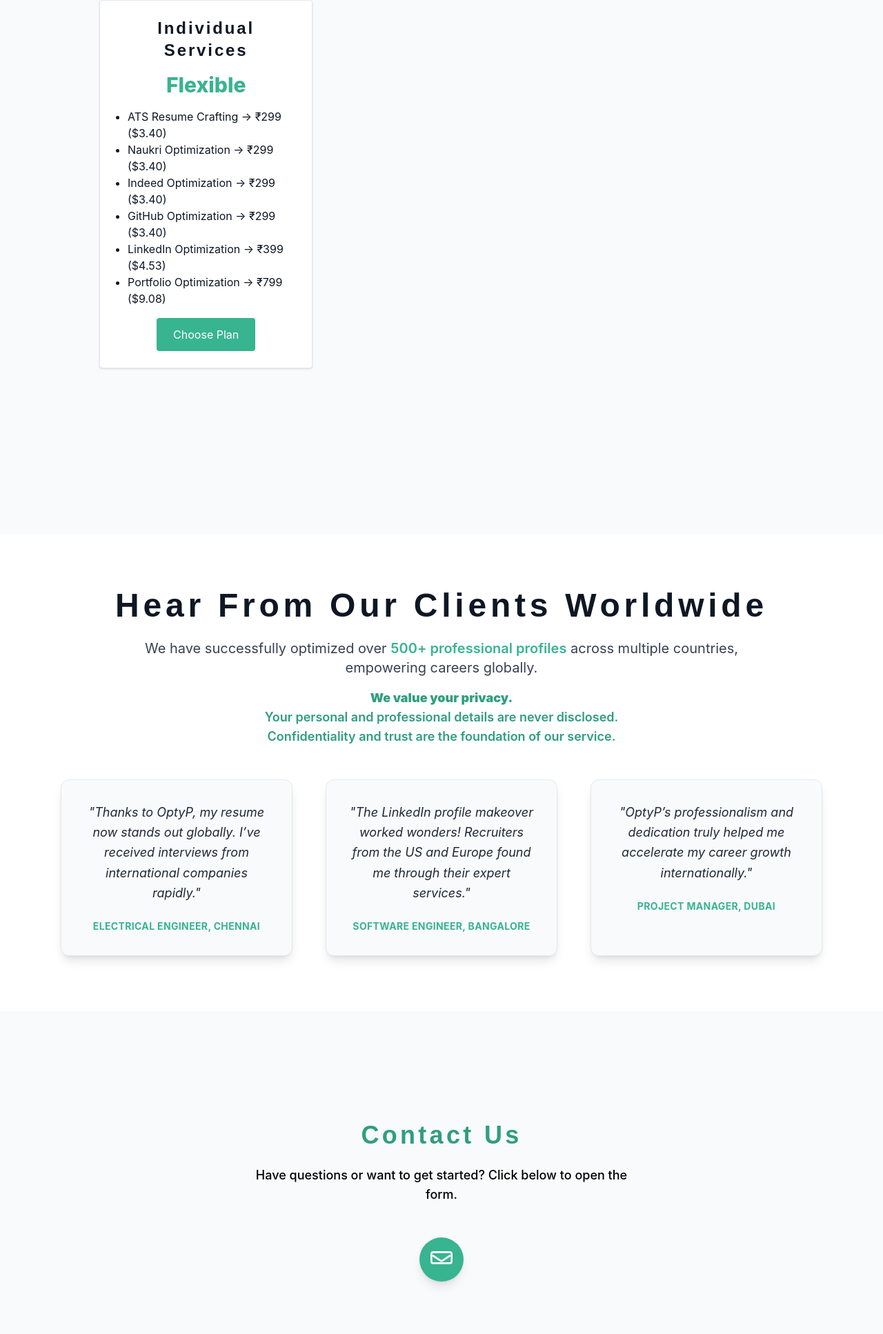
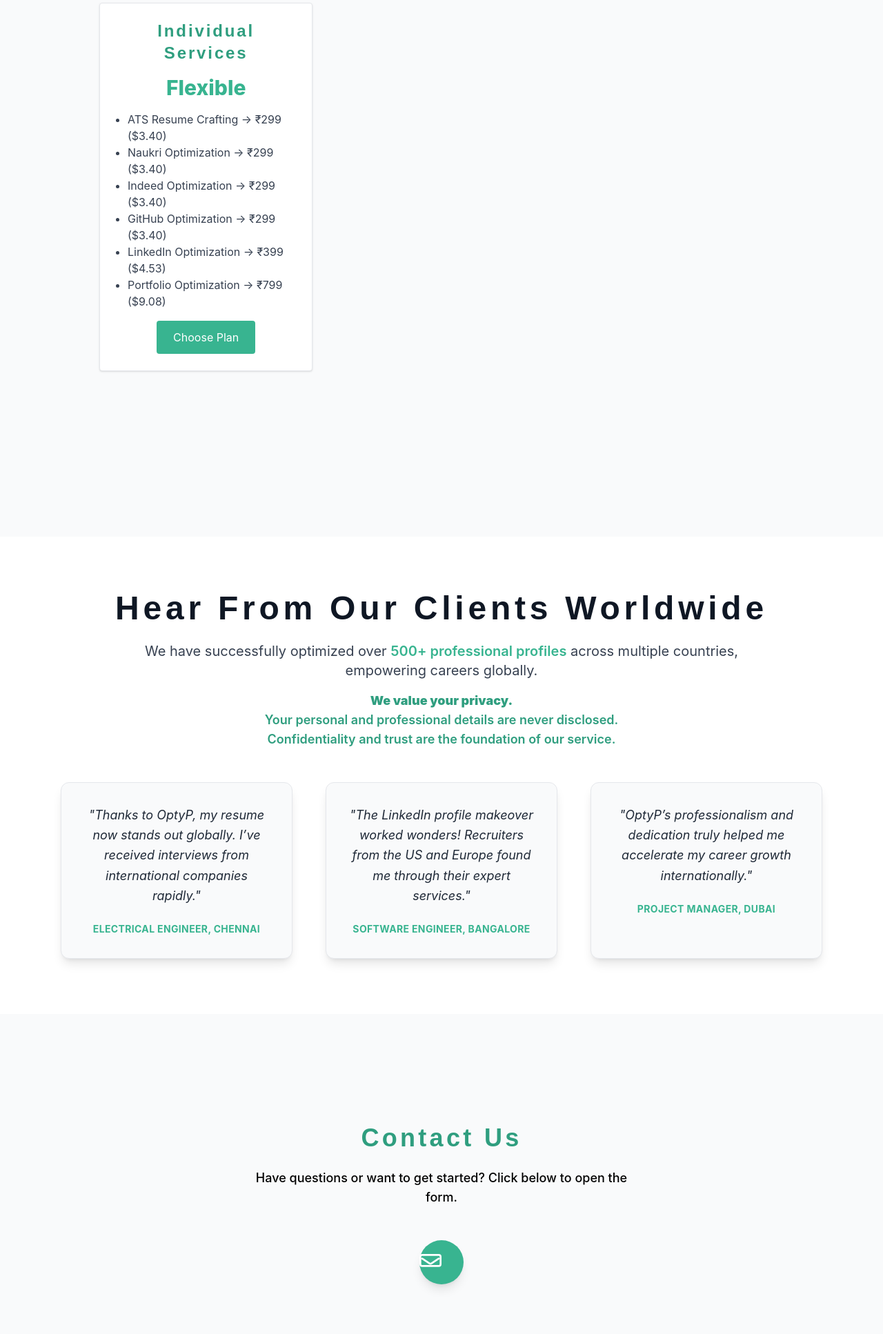
Before and after one commit to optyp-com/optyp.github.io, an Astro site: page / in a window 1280 px wide. Shown: the part 2386-4320 px from the top of the page at 69% size. Built offline with nearby package versions, Linux system fonts and the light colour scheme; Astro itself is replaced by a stand-in of ours.

Commit message:
index file changed

```diff
--- a/src/components/Contact.astro
+++ b/src/components/Contact.astro
@@ -13,7 +13,7 @@
       <!-- Button to open form -->
       <button
         id="contact-icon-btn"
-        class="inline-flex items-center justify-center w-16 h-16 bg-primary-600 text-white rounded-full shadow-lg hover:bg-primary-700 transition-colors"
+        class="inline-flex items-center justify-center w-16 h-16 bg-primary-600 text-white rounded-full shadow-lg hover:bg-primary-700 transition-colors hover-underline"
         aria-label="Open Contact Form"
         onclick="openContactForm()"
       >
@@ -84,17 +84,13 @@
     requestAnimationFrame(() => {
       modal.classList.add('opacity-100');
       modal.classList.remove('opacity-0');
-
-      // Desktop fade+zoom
       content.classList.add('scale-100');
       content.classList.remove('scale-95');
-
-      // Mobile slide-up
       content.classList.remove('translate-y-full');
     });
 
     if (!frame.src) {
-      frame.src = "https://forms.gle/iiotXL2Vzjuxf1tAA";
+      frame.src = "https://docs.google.com/forms/d/e/iiotXL2Vzjuxf1tAA/viewform?embedded=true";
     }
 
     closeBtn.focus();
@@ -103,28 +99,22 @@
   function closeContactForm() {
     const modal = document.getElementById('contact-modal');
     const content = document.getElementById('contact-modal-content');
-
     document.body.classList.remove('overflow-hidden');
-
     modal.classList.remove('opacity-100');
     modal.classList.add('opacity-0');
-
     content.classList.remove('scale-100');
     content.classList.add('scale-95');
     content.classList.add('translate-y-full');
-
     setTimeout(() => {
       modal.classList.add('hidden');
       if (lastFocusedElement) lastFocusedElement.focus();
     }, 300);
   }
 
-  // Close modal when clicking outside
   document.getElementById('contact-modal').addEventListener('click', function () {
     closeContactForm();
   });
 
-  // ESC key closes modal
   document.addEventListener('keydown', function (e) {
     const modal = document.getElementById('contact-modal');
     if (e.key === "Escape" && !modal.classList.contains('hidden')) {
@@ -132,15 +122,12 @@
     }
   });
 
-  // Focus trap
   document.addEventListener('keydown', function (e) {
     const modal = document.getElementById('contact-modal');
     if (modal.classList.contains('hidden')) return;
-
     const focusableElements = modal.querySelectorAll('button, [href], input, select, textarea, iframe, [tabindex]:not([tabindex="-1"])');
     const firstEl = focusableElements[0];
     const lastEl = focusableElements[focusableElements.length - 1];
-
     if (e.key === "Tab") {
       if (e.shiftKey) {
         if (document.activeElement === firstEl) {
--- a/src/components/Plans.astro
+++ b/src/components/Plans.astro
@@ -4,14 +4,14 @@
 
 <section id="plans" class="py-20 text-center">
   <div class="container mx-auto max-w-5xl px-4">
-    <h2 class="text-4xl font-bold mb-8">Our Plans</h2>
-    <p class="max-w-xl mx-auto mb-12">
+    <h2 class="text-4xl font-bold mb-8 text-primary-700">Our Plans</h2>
+    <p class="max-w-xl mx-auto mb-12 text-gray-600 text-lg">
       Choose the perfect plan to elevate your profile.
     </p>
     <div class="grid md:grid-cols-3 gap-8">
       {plans.map(plan => (
         <div class="p-6 border rounded shadow bg-white" key={plan.name}>
-          <h3 class="text-2xl font-bold mb-4">{plan.name}</h3>
+          <h3 class="text-2xl font-bold mb-4 text-primary-700">{plan.name}</h3>
           <p class="mb-4">
             {plan.features &&
              plan.features.length &&
@@ -42,7 +42,7 @@
               </span>
             )}
           </p>
-          <ul class="list-disc text-left mb-4 px-4">
+          <ul class="list-disc text-left mb-4 px-4 text-gray-700">
             {plan.features
               .filter(f => !f.toLowerCase().startsWith("total"))
               .map(feature => (
@@ -50,10 +50,10 @@
               ))}
           </ul>
 
-          <!-- Choose Plan button that opens contact modal -->
+          <!-- Choose Plan button with underline hover -->
           <button
             onclick="openContactForm()"
-            class="inline-block bg-primary-600 text-white px-6 py-3 rounded hover:bg-primary-700 transition-colors"
+            class="inline-block bg-primary-600 text-white px-6 py-3 rounded hover:bg-primary-700 transition-colors hover-underline"
           >
             Choose Plan
           </button>
--- a/src/styles/global.css
+++ b/src/styles/global.css
@@ -114,3 +114,24 @@
   box-shadow: 0 10px 15px -3px rgba(0, 0, 0, 0.1);
   transform: translateY(-2px);
 }
+
+/* Premium underline hover effect */
+.hover-underline {
+  position: relative;
+  display: inline-block;
+}
+
+.hover-underline::after {
+  content: "";
+  position: absolute;
+  left: 0;
+  bottom: -2px;
+  width: 0%;
+  height: 2px;
+  background-color: currentColor;
+  transition: width 0.3s ease-in-out;
+}
+
+.hover-underline:hover::after {
+  width: 100%;
+}
```
